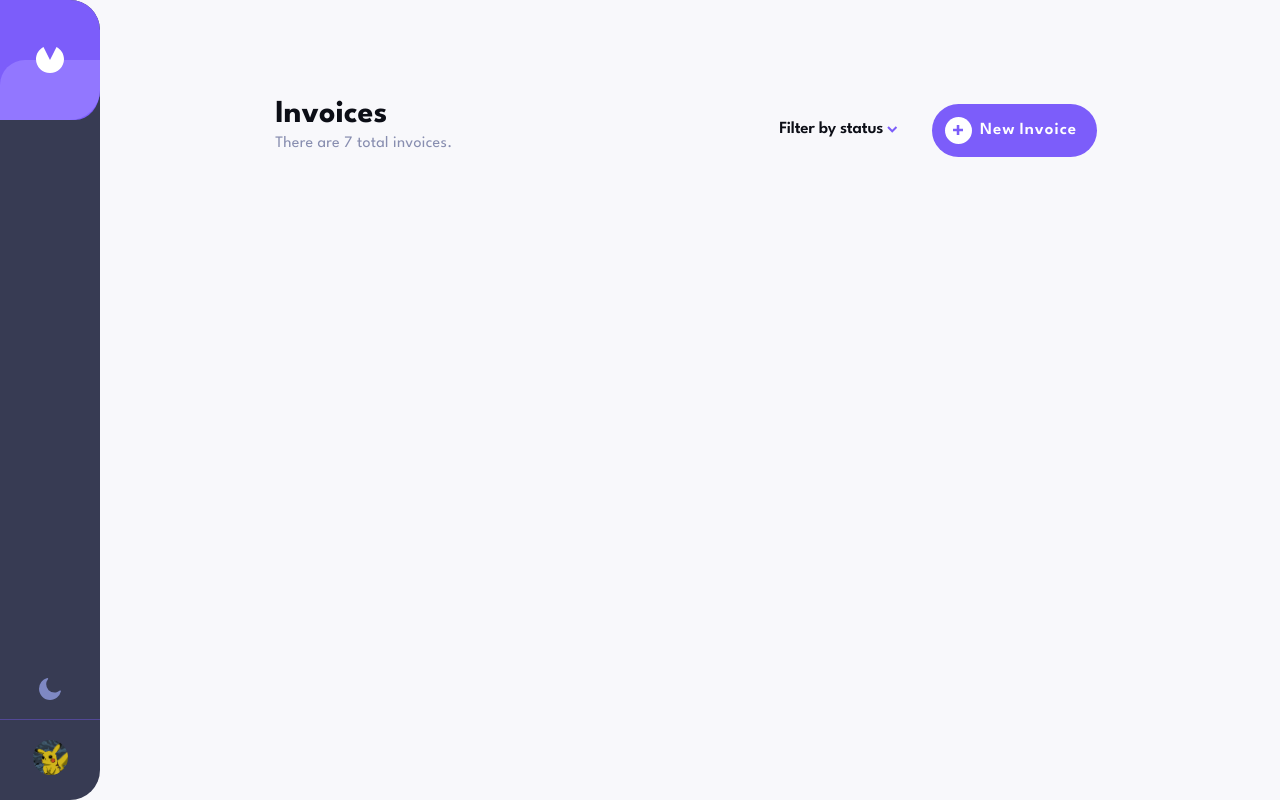
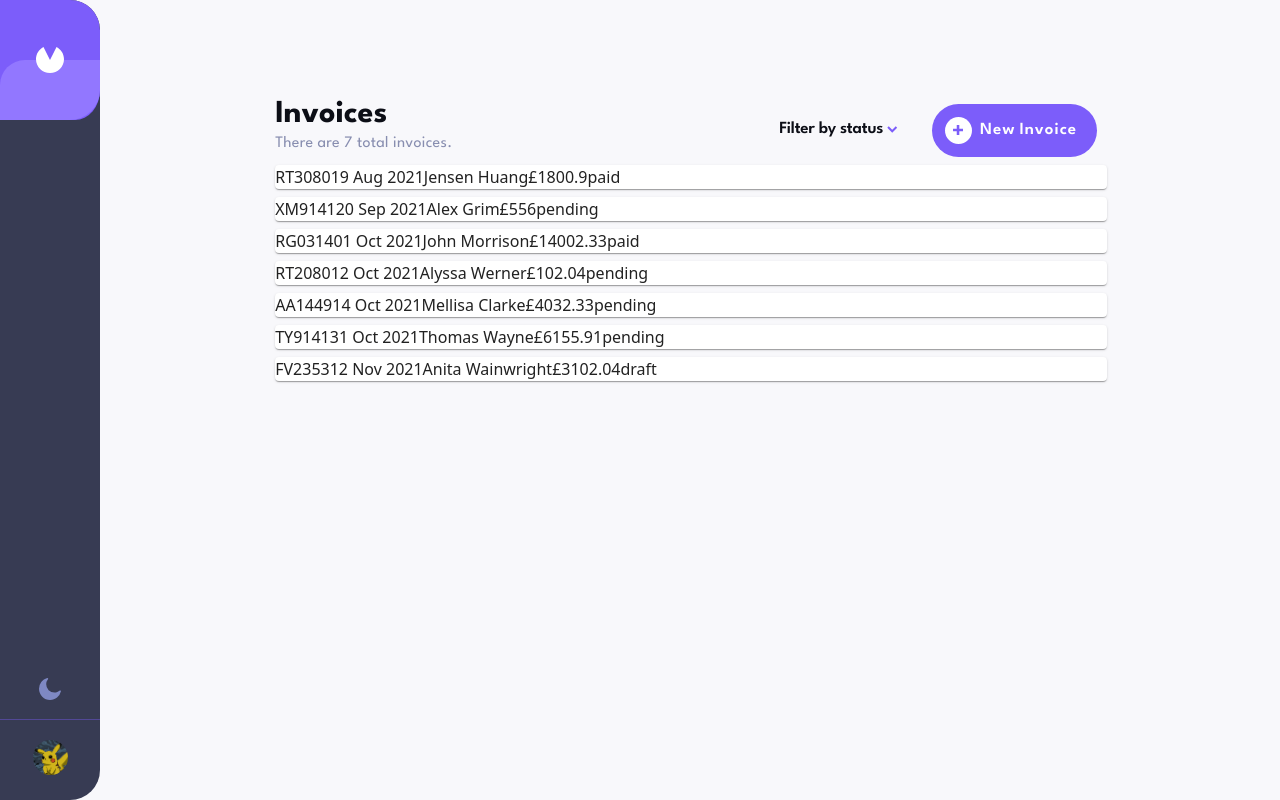
Before and after one commit to Varadarajan-M/Invoice-app, a React (Create React App) app: page / in a window 1280 px wide. Built offline with nearby package versions, Linux system fonts and the light colour scheme.

Commit message:
Rendered Invoices

```diff
--- /dev/null
+++ b/src/invoices/Invoices.js
@@ -0,0 +1,20 @@
+import { useInvoices } from "../context/InvoiceContext";
+import Card from "@mui/material/Card";
+import { formatDate } from "../util";
+export function Invoices() {
+  const { invoices } = useInvoices();
+  return (
+    <div className="invoices-body">
+      {invoices.map((data, key) => {
+        return (
+          <Card key={data.id} className="my-2">
+            {data.id}
+            {formatDate(data.paymentDue)}
+            {data.clientName}£{data.total}
+            {data.status}
+          </Card>
+        );
+      })}
+    </div>
+  );
+}
--- /dev/null
+++ b/src/invoices/invoices.scss
@@ -0,0 +1,3 @@
+.invoices-body {
+    color: beige;
+}
--- a/src/pages/InvoicesHome.js
+++ b/src/pages/InvoicesHome.js
@@ -1,9 +1,11 @@
 import React from 'react';
+import { Invoices } from '../invoices/Invoices';
 import InvoiceMenu from './../invoice-menu/InvoiceMenu';
 const InvoicesHome = () => {
 	return (
 		<div className='invoice-home-container'>
 			<InvoiceMenu />
+			<Invoices />
 		</div>
 	);
 };
--- a/src/util.js
+++ b/src/util.js
@@ -24,3 +24,7 @@ export const generateID = (list) => {
 
   return _generateID(listSet);
 };
+export const formatDate = (date) => {
+  const [, mm, dd, yy] = new Date(date).toDateString().split(" ");
+  return [dd, mm, yy].join(" ");
+};
```
Lines whose indentation alone changed are shown as unchanged.
